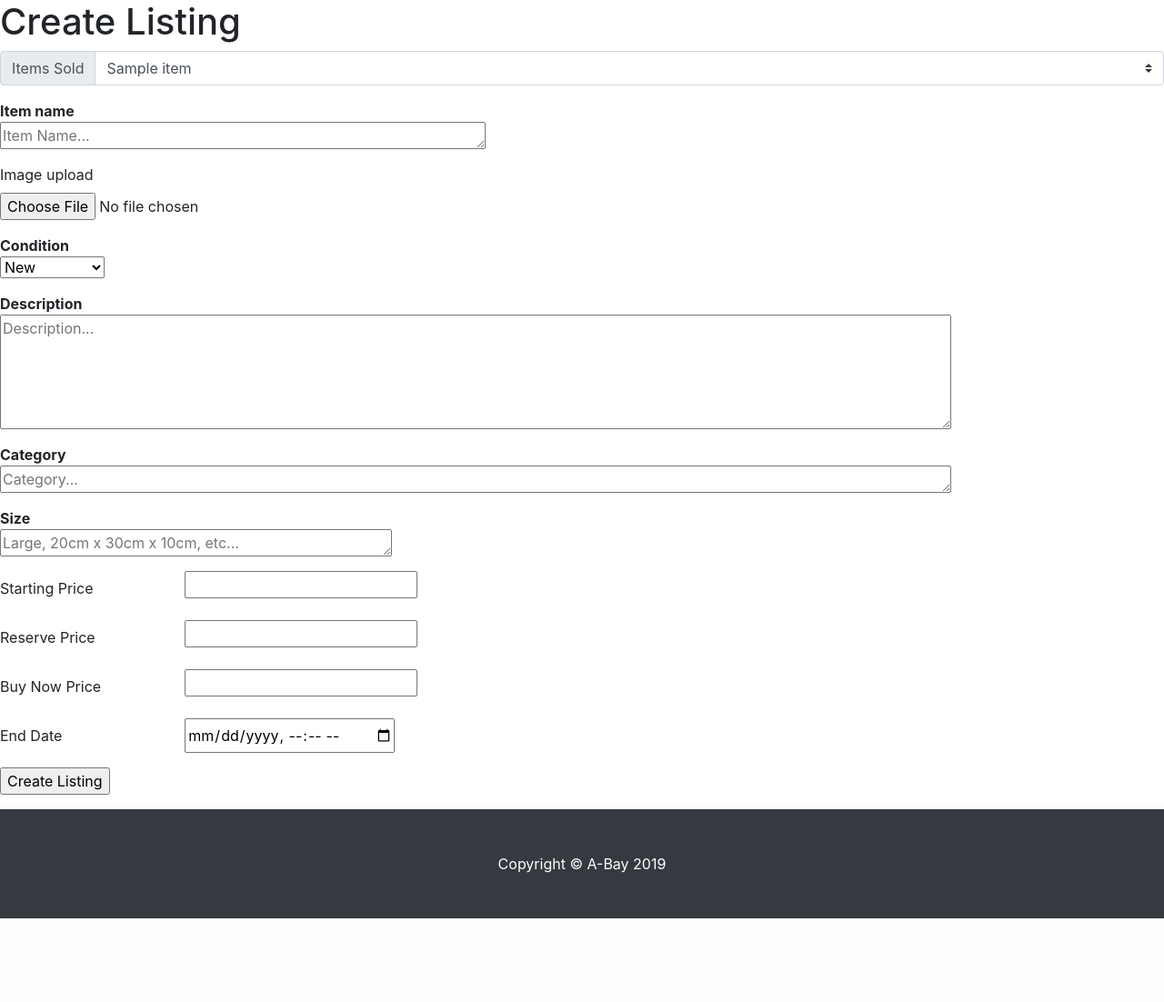
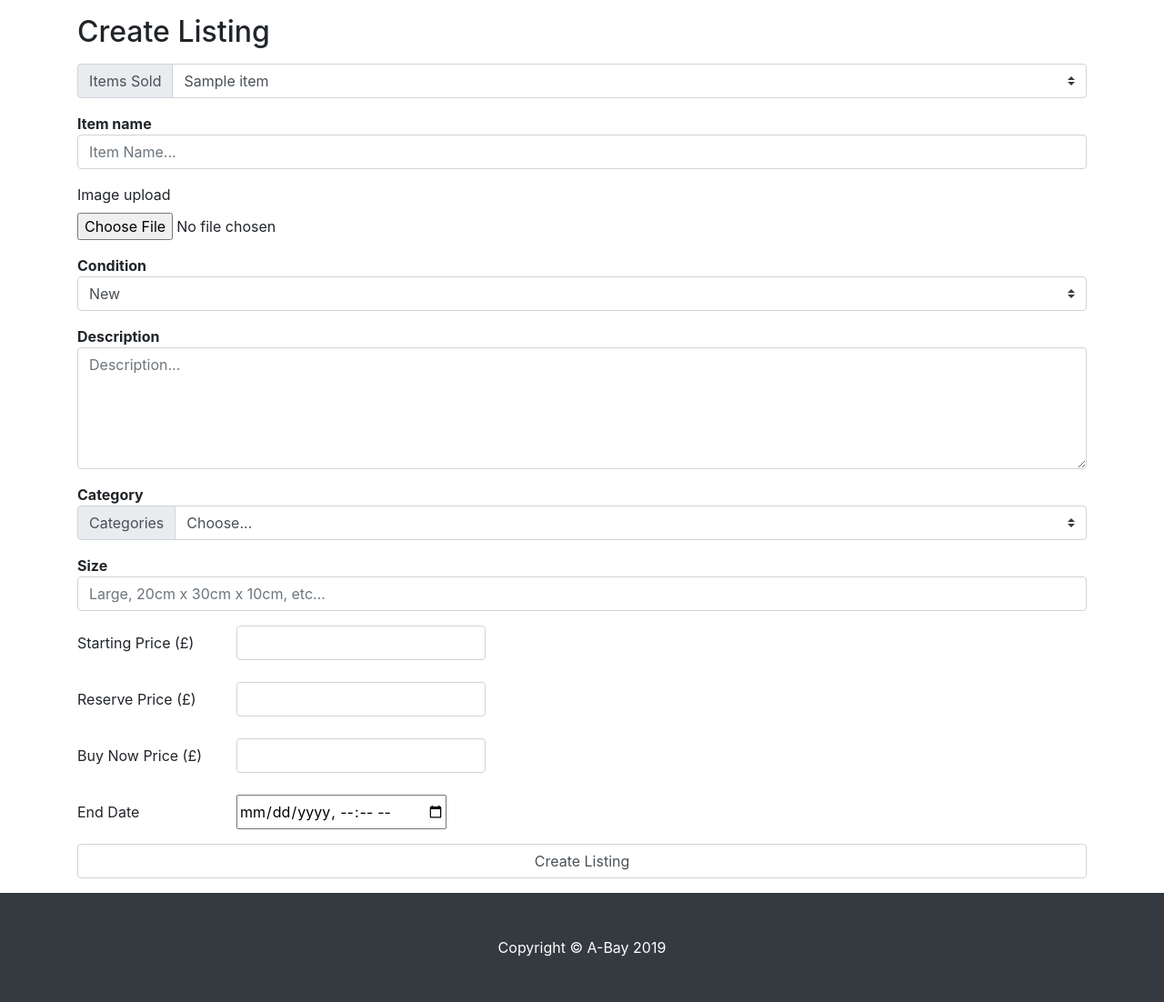
Before and after one commit to jason-james/a-bay, a PHP site: page /create_item.php in a window 1280 px wide. Shown: the part 56-1158 px from the top of the page at 91% size. Before the commit the page ends 1066 px from the top, so only its background shows below. Run offline with PHP 8.4, Linux system fonts and the light colour scheme; the visitor is signed in with stand-in values (Sample User, id 1); tables that the repository leaves empty hold one stand-in row (values such as "Sample post"); some libraries are stand-ins or nearby versions.

Commit message:
created item categories set in sql db, escaped sql chars in item addition form

```diff
--- a/public/html/create_db.sql
+++ b/public/html/create_db.sql
@@ -99,10 +99,9 @@ CREATE TABLE IF NOT EXISTS `item` (
                                       `size` varchar(30) NOT NULL,
                                       `location` varchar(2) NOT NULL,
                                       `state` varchar(12) NOT NULL,
-                                      `category` varchar(40) NOT NULL,
+                                      `category` SET('Electronics','Gaming','Fashion','Entertainment','Books','Sports','Other') NOT NULL,
                                       `seller_fk` int(16) NOT NULL,
                                       `image_location` text,
-
                                       PRIMARY KEY (`item_id`),
                                       KEY `seller_fk` (`seller_fk`) USING BTREE
 ) ENGINE=InnoDB DEFAULT CHARSET=utf8;
--- a/public/html/create_item.php
+++ b/public/html/create_item.php
@@ -32,9 +32,9 @@ $items_sold = mysqli_query($db, $query);
         </div>
     </div>
 </nav>
-
+<div class="container">
     <div class="subject new">
-    <h1>Create Listing</h1>
+        <h2 class="my-3">Create Listing</h2>
 
         <form action="insert_item_info.php" method="post" enctype = multipart/form-data> <!--// action is where the form will be submitted-->
             <div class="input-group mb-3">
@@ -50,7 +50,7 @@ $items_sold = mysqli_query($db, $query);
             </div>
             <div class="form-group">
                 <dt>Item name</dt>
-        <textarea type="text" name="item_name"  placeholder="Item Name..." cols = "50" rows = "1" ></textarea>
+                <input type="text" class="form-control" name="item_name"  placeholder="Item Name..."  ></input>
             </div>
             <div class="form-group">
                 <label for="exampleFormControlFile1">Image upload</label>
@@ -59,7 +59,7 @@ $items_sold = mysqli_query($db, $query);
             <dl>
                 <dt>Condition</dt>
                 <dd>
-      <select name="condition">
+                    <select class="custom-select" name="condition">
                         <option> New </option>
                         <option> New (Other) </option>
                         <option> Used </option>
@@ -68,38 +68,54 @@ $items_sold = mysqli_query($db, $query);
             </dl>
             <dl>
                 <dt>Description</dt>
-        <textarea type="text" name="description" placeholder="Description..." rows = "5" cols="100"></textarea>
+                <textarea type="text" name="description" class="form-control" placeholder="Description..." rows = "5"></textarea>
             </dl>
             <dl>
                 <dt>Category</dt>
-        <textarea type="text" name="category" placeholder="Category..." rows = "1" cols="100"></textarea>
+                <div class="input-group mb-3">
+                    <div class="input-group-prepend">
+                        <label class="input-group-text" for="inputGroupSelect01">Categories</label>
+                    </div>
+                    <select class="custom-select" name="category" id="inputGroupSelect01">
+                        <option selected>Choose...</option>
+                        <option value="Electronics">Electronics</option>
+                        <option value="Gaming">Gaming</option>
+                        <option value="Fashion">Fashion</option>
+                        <option value="Books">Books</option>
+                        <option value="Entertainment">Entertainment</option>
+                        <option value="Sports">Sports</option>
+                        <option value="Other">Other</option>
+                    </select>
+                </div>
             </dl>
             <dl>
                 <dt>Size</dt>
-        <textarea type="text" name="size" cols="40" rows = "1" placeholder="Large, 20cm x 30cm x 10cm, etc..."></textarea>
+                <input type="text" name="size" class="form-control" placeholder="Large, 20cm x 30cm x 10cm, etc..." required>
             </dl>
             <div class="form-group row">
-        <label class="col-2 col-form-label">Starting Price</label>
-        <dd><input type="text" name="starting_price" /></dd>
+                <label class="col-2 col-form-label">Starting Price (£)</label>
+                    <dd><input type="text" class="form-control" name="starting_price" /></dd>
             </div>
             <div class="form-group row">
-        <label class="col-2 col-form-label">Reserve Price</label>
-        <dd><input type="text" name="reserve_price" value="" /></dd>
+                <label class="col-2 col-form-label">Reserve Price (£)</label>
+                <dd><input type="text" class="form-control" name="reserve_price" value="" /></dd>
             </div>
             <div class="form-group row">
-        <label class="col-2 col-form-label">Buy Now Price</label>
-        <dd><input type="text" name="buy_now_price" value="" /></dd>
+                <label class="col-2 col-form-label">Buy Now Price (£)</label>
+                <dd><input type="text" class="form-control" name="buy_now_price" value="" /></dd>
             </div>
             <div class="form-group row">
                 <label class="col-2 col-form-label">End Date</label>
                 <input  type="datetime-local" name = "end_date" >
             </div>
             <div id="operations">
-    <input type="submit" value="Create Listing" />
+                <input class="form-control" type="submit" value="Create Listing" />
             </div>
         </form>
 
     </div>
 
+</div>
+
 
 <?php include('../../private/shared/footer.php'); ?>
--- a/public/html/product_listing.php
+++ b/public/html/product_listing.php
@@ -210,7 +210,6 @@ $is_active_listing = $listing_details['is_active_listing']
             <div class="col-md-6">
                 <div class="product-price">Start date: <span><strong><?php echo $listing_details['start_time']?></strong></span></div>
                 <div class="product-price">End date: <span><strong><?php echo $listing_details['end_time']?></strong></span></div>
-                <div class="product-price">Number of watchers: <span><strong><?php echo $listing_details['number_watching']?></strong></span></div>
             </div>
         </div>
 
```
Also changed, not shown: public/html/insert_item_info.php (+6 -7 lines). Lines whose indentation alone changed are shown as unchanged.
